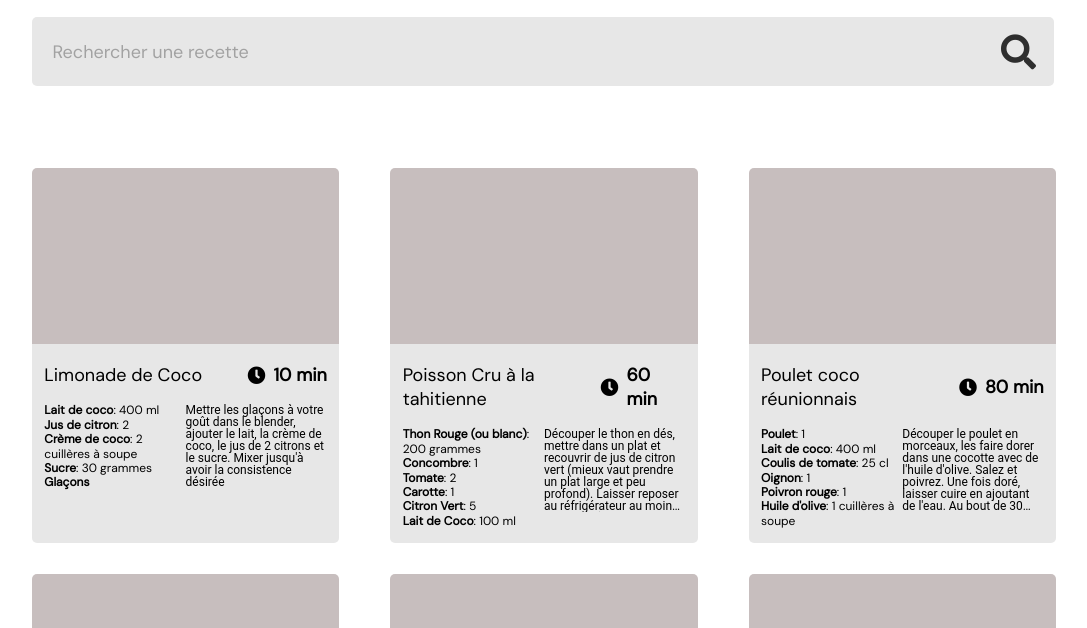
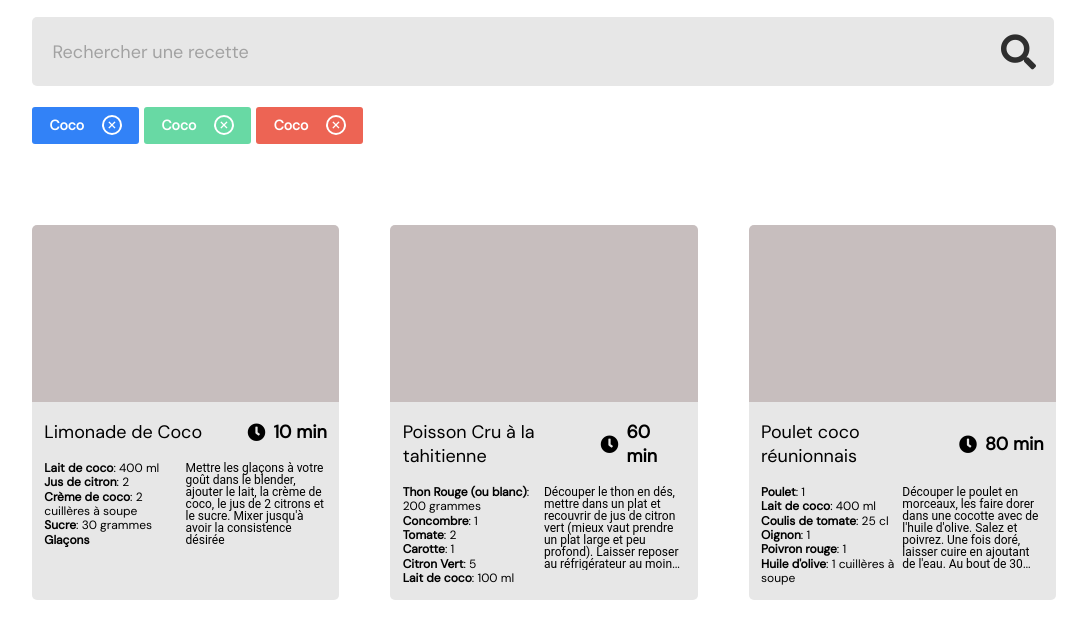
Before and after one commit to polzocr/p7-les-petits-plats, a website: page index.html in a window 1280 px wide. Shown: the part 128-756 px from the top of the page, without its empty margins (96-1183 px from the left). Drawn offline with Linux system fonts and the light colour scheme.

Commit message:
ajout des tags en visuel

```diff
--- a/data/recipe.json
+++ b/data/recipe.json
@@ -60,7 +60,7 @@
                 "quantity" : 5
             },
             {
-                "ingredient" : "Lait de Coco",
+                "ingredient" : "Lait de coco",
                 "quantity" : 100,
                 "unit" : "ml"
             }
--- a/index.html
+++ b/index.html
@@ -23,9 +23,21 @@
         </div>
     </header>
     <main>
+        <section id="tags">
+            <div class="tag ingredients">
+                <p>Coco</p>
+                <button class="ingredients"><span>+</span></button>
+            </div>
+            <div class="tag appareil">
+                <p>Coco</p>
+                <button class="appareil"><span>+</span></button>
+            </div>
+            <div class="tag ustensile">
+                <p>Coco</p>
+                <button class="ustensile"><span>+</span></button>
+            </div>
+        </section>
         <section id="cards">
-
-
         </section>
     </main>
 </body>
@@ -33,32 +45,3 @@
 <script src="./scripts/template.js"></script>
 <script src="./scripts/index.js"></script>
 </html>
-
-
-<!--
-<article class="card">
-                <div class="card__image">
-
-                </div>
-                <div class="card__infos">
-                    <div class="card__infos__header">
-                        <h2>Limonade de Coco</h2>
-                        <div class="card__infos__header__timer">
-                            <i class="fa fa-clock"></i>
-                            <p>10 min</p>
-                        </div>
-                    </div>
-                    <div class="card__infos__recipe">
-                        <div class="card__infos__recipe__ingredients">
-                            <p><span>Lait de coco</span>: 400ml</p>
-                            <p><span>Jus de citron</span>: 2</p>
-                            <p><span>Crème de coco</span>: 4 cueillères</p>
-                            <p><span>Sucre</span>: 20g</p>
-                            <p><span>Glaçons</span>: 2</p>
-                        </div>
-                        <div class="card__infos__recipe__description">
-                            <p>Mettre les glacons à votre gout dans le blender, ajouter le lait, la creme de coco, le jus de 2 citrons et le sucre. Mixer jusqu'a avoir la consistence désirée.</p>
-                        </div>
-                    </div>
-                </div>
-            </article> -->
--- /dev/null
+++ b/sass/components/_tag.scss
@@ -0,0 +1,50 @@
+#tags{
+    margin-top: 2%;
+    display: flex;
+    gap: 0.5%;
+    flex-wrap: wrap;
+}
+
+.ingredients{
+    background-color: $color-ingredients;
+}
+
+.appareil{
+    background-color: $color-appareil;
+}
+
+.ustensile{
+    background-color: $color-ustensile;
+}
+
+.tag{
+    width: 107px;
+    height: 37px;
+    border-radius: 3px;
+    display: flex;
+    justify-content: space-evenly;
+    align-items: center;
+    p{
+        color: white;
+        font-size: 14px;
+        font-weight: 700;
+    }
+    button{
+        color: white;
+        border: 2px solid white;
+        width: 20px ;
+        height: 20px ;
+        border-radius: 25px;
+        display: flex;
+        justify-content: center;
+        align-items: center;
+        transform: rotate(45deg);
+        &:hover{
+            cursor: pointer;
+        }
+        span{
+            font-size: 18px;
+            font-weight: 500;
+        }
+    }
+}
--- a/sass/main.scss
+++ b/sass/main.scss
@@ -2,6 +2,7 @@
 
 @import './base/base';
 
+@import './components/tag';
 
 @import './layout/header';
 @import './layout/cards';
--- a/sass/utils/_utils.scss
+++ b/sass/utils/_utils.scss
@@ -1,3 +1,6 @@
 $title-color : #D04F4F;
 $background-color : #E7E7E7;
 $color-image : #C7BEBE;
+$color-ingredients : #3282F7;
+$color-appareil : #68D9A4;
+$color-ustensile : #ED6454;
--- a/scripts/index.js
+++ b/scripts/index.js
@@ -3,6 +3,8 @@ class Index{
         this.api = new Api('../data/recipe.json') //data appelées ici
         this.recipes = []
         this.section = document.getElementById('cards')
+        this.ingredients = []
+        this.tag;
 
     }
 
@@ -10,6 +12,11 @@ class Index{
     async fetchData(){
         const dataApi = await this.api.get()
         this.recipes = dataApi
+        const recipeIng = []
+        this.recipes.forEach(x => {
+            x.ingredients.forEach(ingredient => recipeIng.push(ingredient.ingredient))
+        })
+        this.ingredients = new Set([...recipeIng])
     }
 
     async displayData(){
```
Also changed, not shown: css/style.css, 1 other file.
